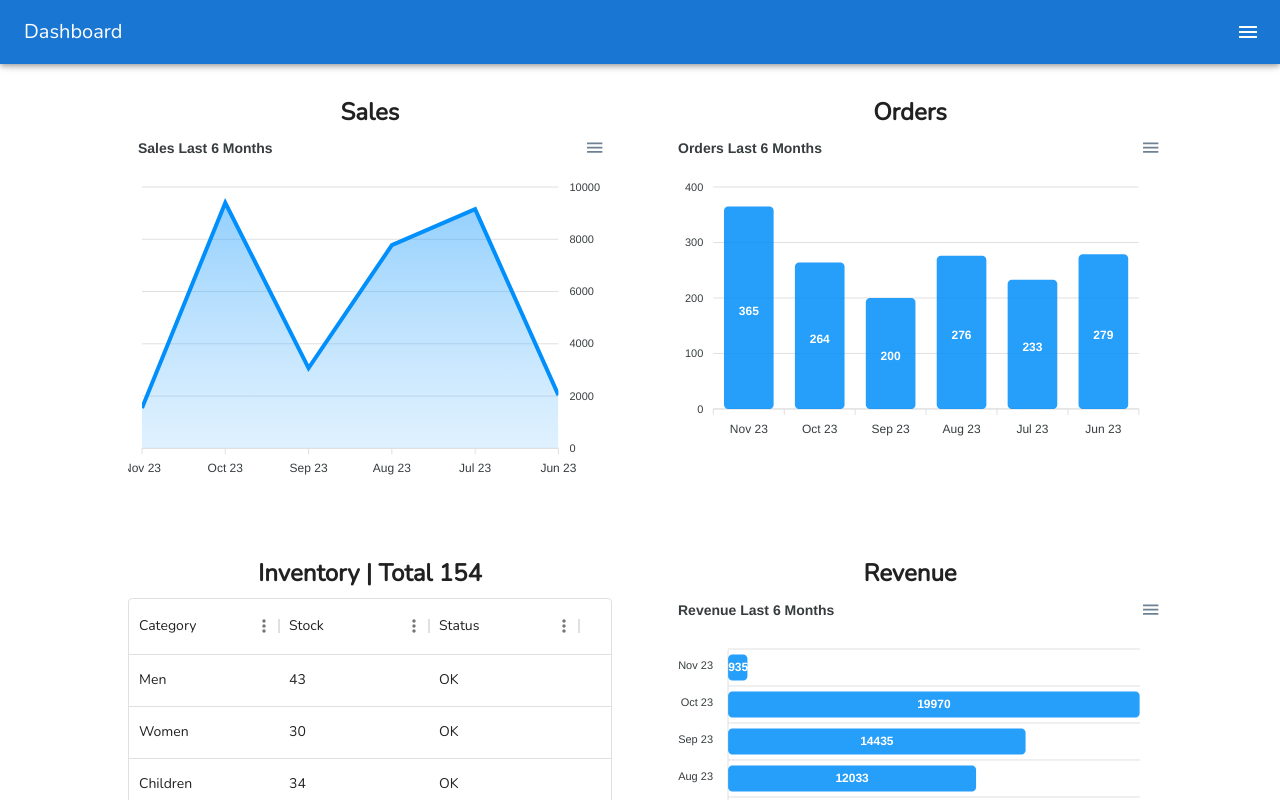
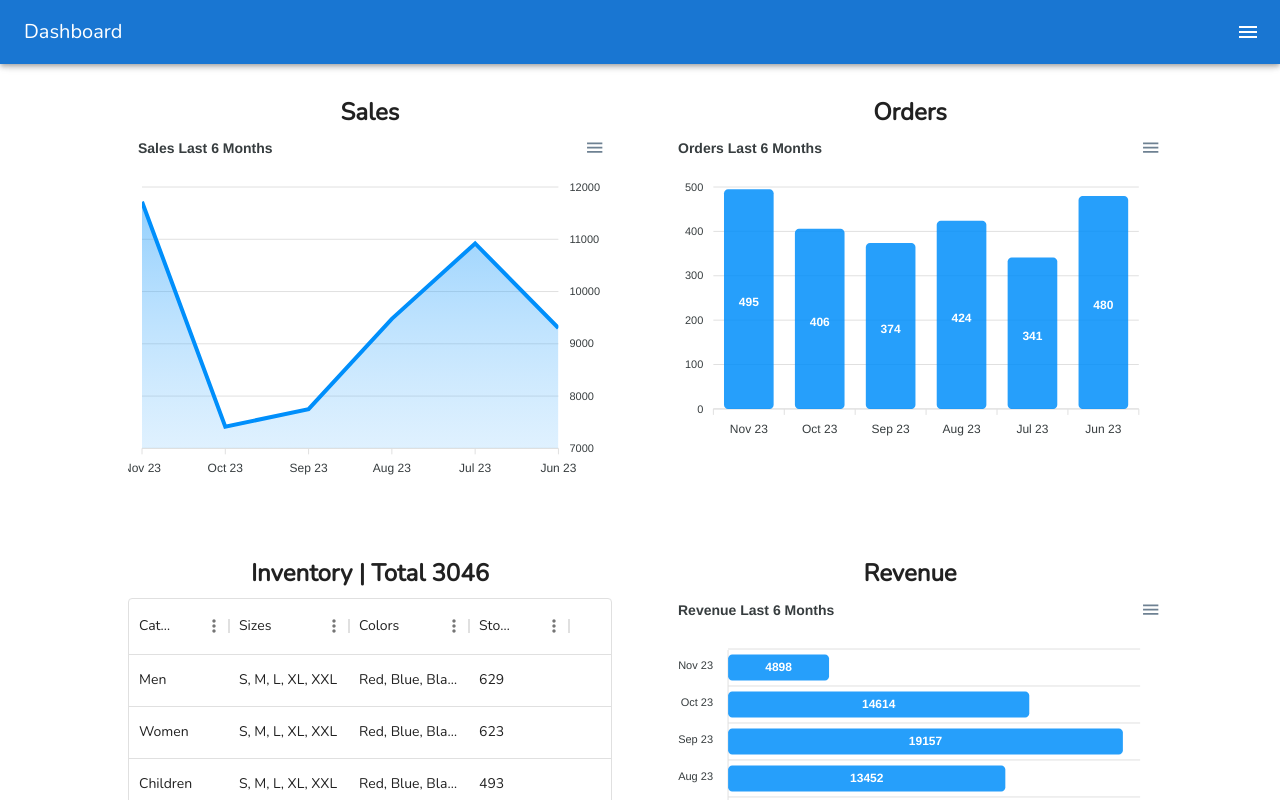
Before and after one commit to LailaSumiyaKhan/dashboard, a React (Create React App) app: page / in a window 1280 px wide. Shown: the top 800 px of the page. Built offline with nearby package versions, Linux system fonts and the light colour scheme.

Commit message:
Integrate inventory data to home page

```diff
--- a/src/pages/home/Home.jsx
+++ b/src/pages/home/Home.jsx
@@ -1,7 +1,7 @@
 import React from "react";
 import { useEffect } from "react";
 import { useDispatch, useSelector } from "react-redux";
-import { getHomeData } from "../../appSlice";
+import { getHomeData, getInventoryTable } from "../../appSlice";
 import LoadingScreen from "../../components/LoadingScreen";
 import { Grid } from "@mui/material";
 import Sales from "./Sales";
@@ -10,11 +10,14 @@ import InventoryStatus from "./InventoryStatus";
 import RevenueBreakdown from "./RevenueBreakdown";
 
 export default function Home() {
-   const homeData = useSelector((store) => store.app.homeData);
+   const { homeData, inventoryTable } = useSelector((store) => store.app);
    const dispatch = useDispatch();
    useEffect(() => {
-      if (homeData === null) {
+      if (!homeData) {
          dispatch(getHomeData());
+      }
+      if (!inventoryTable) {
+         dispatch(getInventoryTable());
       }
    }, []);
    return (
--- a/src/pages/home/InventoryStatus.jsx
+++ b/src/pages/home/InventoryStatus.jsx
@@ -2,12 +2,12 @@ import { Paper, Typography } from "@mui/material";
 import React from "react";
 import { useSelector } from "react-redux";
 import LoadingScreen from "../../components/LoadingScreen";
-import { generateStockData } from "../../utils";
+import { generateStockData, getInventorySummary } from "../../utils";
 import { DataGrid } from "@mui/x-data-grid";
 
 export default function InventoryStatus() {
-   const homeData = useSelector((store) => store.app.homeData);
-   if (homeData === null) {
+   const inventoryTable = useSelector((store) => store.app.inventoryTable);
+   if (!inventoryTable) {
       return <LoadingScreen />;
    }
 
@@ -15,21 +15,27 @@ export default function InventoryStatus() {
       {
          field: "category",
          headerName: "Category",
-         width: 150,
+         width: 100,
+      },
+      {
+         field: "sizes",
+         headerName: "Sizes",
+         width: 120,
+      },
+      {
+         field: "colors",
+         headerName: "Colors",
+         width: 120,
       },
       {
          field: "stock",
          headerName: "Stock",
-         width: 150,
-      },
-      {
-         field: "status",
-         headerName: "Status",
-         width: 150,
+         width: 100,
       },
    ];
 
-   const { total, rows } = generateStockData();
+   const { total, rows } = inventoryTable;
+   const summaryRows = getInventorySummary(rows);
 
    return (
       <Paper
@@ -42,7 +48,7 @@ export default function InventoryStatus() {
          </Typography>{" "}
          <DataGrid
             columns={columns}
-            rows={rows}
+            rows={summaryRows}
             initialState={{
                pagination: {
                   paginationModel: {
--- a/src/pages/inventory/Inventory.jsx
+++ b/src/pages/inventory/Inventory.jsx
@@ -1,7 +1,6 @@
 import { Box, Typography } from "@mui/material";
 import { DataGrid } from "@mui/x-data-grid";
 import React, { useEffect } from "react";
-import { generateInventoryTableData } from "../../utils";
 import Total from "./Total";
 import { useDispatch, useSelector } from "react-redux";
 import LoadingScreen from "../../components/LoadingScreen";
--- a/src/utils.js
+++ b/src/utils.js
@@ -35,6 +35,8 @@ export const urls = {
    inventory: "data/inventoryTable.json",
 }
 
+const categories = ["Men", "Women", "Children", "Sports", "Graphic"];
+
 const monthNames = [
    "Jan", "Feb", "Mar", "Apr", "May", "Jun",
    "Jul", "Aug", "Sep", "Oct", "Nov", "Dec"
@@ -51,7 +53,7 @@ export function getLastSixMonthsSalesData() {
       const year = currentMonth - i < 0 ? currentYear - 1 : currentYear;
 
       const dateString = `${month} ${year.toString().slice(2)}`;
-      const randomSales = Math.floor(Math.random() * 10000) + 500;
+      const randomSales = Math.floor(Math.random() * 7000) + 5000;
       months.push(dateString);
       sales.push(randomSales);
    }
@@ -203,5 +205,21 @@ export function downloadObjectAsJson(obj, filename) {
    URL.revokeObjectURL(url);
 }
 
+export function getInventorySummary(rows) {
+   let summaryRows = [];
+
+   categories.forEach(category => {
+      let stock = 0;
+      rows.forEach(item => {
+         if (item.category === category) {
+            stock += item.stock;
+         }
+      });
+      const row = { id: category, category, sizes: "S, M, L, XL, XXL", colors: "Red, Blue, Black...", stock };
+      summaryRows.push(row);
+   });
+   console.log(summaryRows);
+   return summaryRows;
+}
 
 //https://webflow.com/blog/best-color-combinations
```
